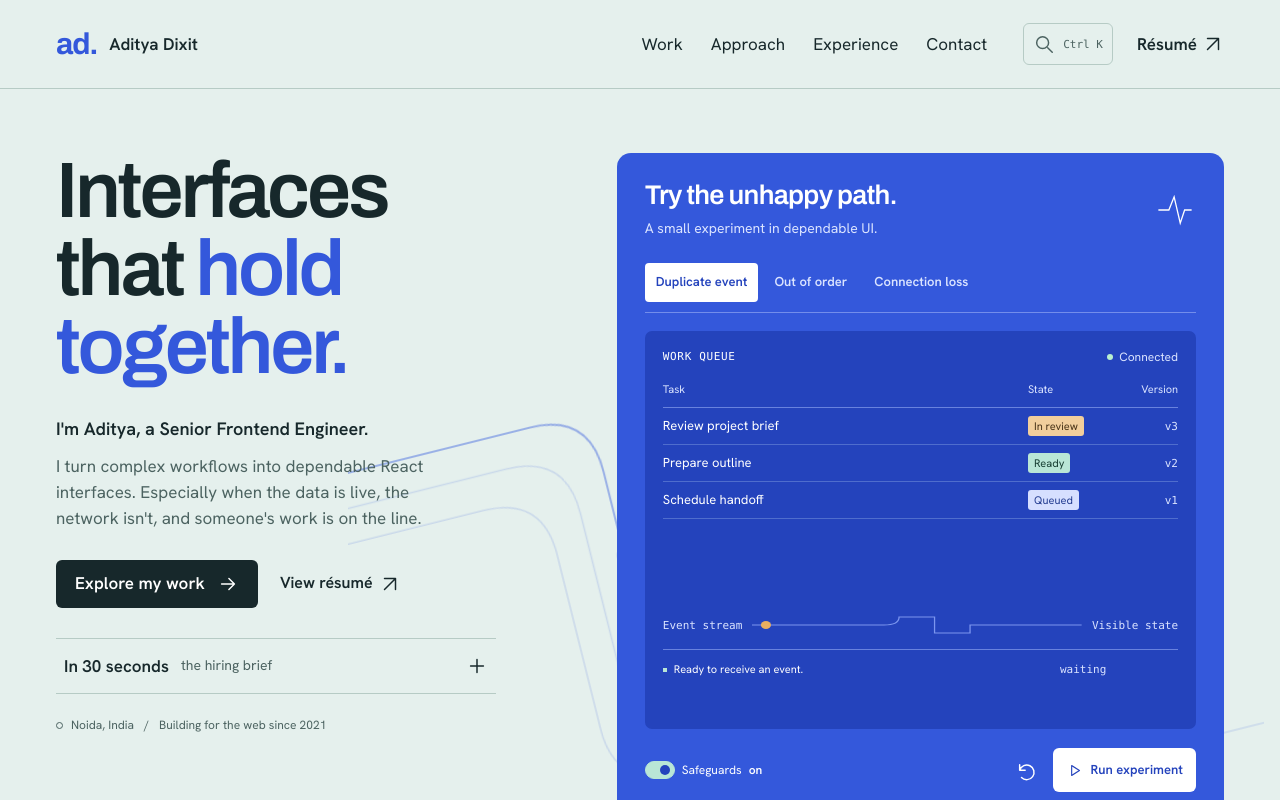
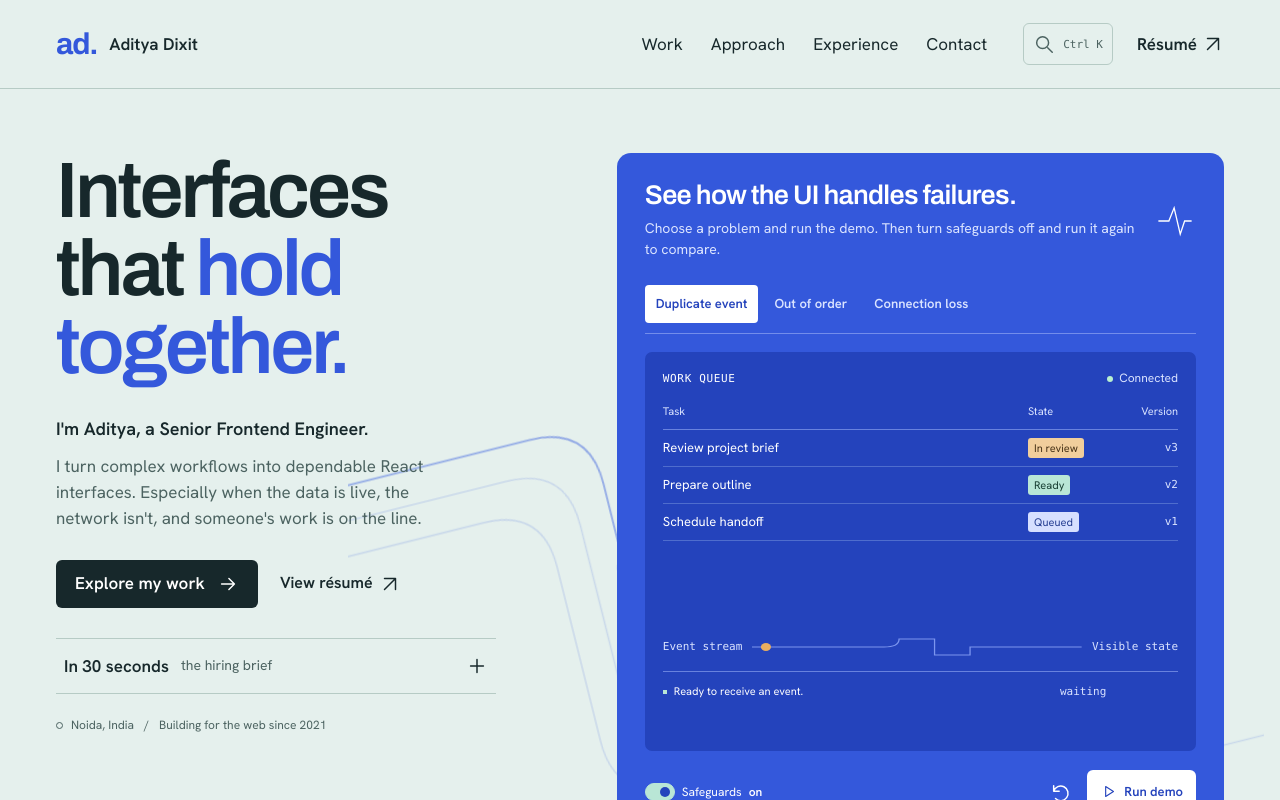
Before and after one commit to Ads-794/ads-794.github.io, a plain HTML site: page index.html in a window 1280 px wide. Both pictures are taken after a click on the button "Reset queue experiment". Shown: the top 800 px of the page. Drawn offline with Linux system fonts and the light colour scheme.

Commit message:
Style resume portfolio link and clarify reliability demo

```diff
--- a/index.html
+++ b/index.html
@@ -55,7 +55,7 @@
         <div class="intro-foot"><span class="location-mark" aria-hidden="true"></span>Noida, India <span class="intro-separator">/</span> Building for the web since 2021</div>
       </div>
       <div class="experiment" id="reliability-lab" aria-labelledby="lab-title">
-        <div class="experiment-heading"><div><h2 id="lab-title">Try the unhappy path.</h2><p>A small experiment in dependable UI.</p></div><svg class="experiment-mark" viewBox="0 0 48 48" aria-hidden="true"><path d="M5 24h12l6-15 7 30 5-15h8" /></svg></div>
+        <div class="experiment-heading"><div><h2 id="lab-title">See how the UI handles failures.</h2><p>Choose a problem and run the demo. Then turn safeguards off and run it again to compare.</p></div><svg class="experiment-mark" viewBox="0 0 48 48" aria-hidden="true"><path d="M5 24h12l6-15 7 30 5-15h8" /></svg></div>
         <div class="scenario-tabs" role="group" aria-label="Choose a failure scenario"><button type="button" data-scenario="duplicate" aria-pressed="true" disabled>Duplicate event</button><button type="button" data-scenario="stale" aria-pressed="false" disabled>Out of order</button><button type="button" data-scenario="reconnect" aria-pressed="false" disabled>Connection loss</button></div>
         <div class="lab-screen">
           <div class="lab-toolbar"><span class="data-label">WORK QUEUE</span><span id="connection-state" class="connection-state"><span></span>Connected</span></div>
@@ -66,7 +66,7 @@
           <div class="event-route" aria-hidden="true"><span>Event stream</span><svg viewBox="0 0 260 28" preserveAspectRatio="none"><path class="route-line" d="M0 14h104q12 0 12-8v0h28v16h28v-8h88" /><circle class="route-packet" cx="11" cy="14" r="4" /></svg><span>Visible state</span></div>
           <div class="event-log" id="event-log" aria-label="Event decisions"><p><span class="log-marker"></span><span>Ready to receive an event.</span><code>waiting</code></p></div>
         </div>
-        <div class="lab-controls"><label class="guard-switch"><input type="checkbox" id="guard-toggle" checked disabled /><span class="switch-track" aria-hidden="true"></span>Safeguards <strong id="guard-word">on</strong></label><div><button class="reset-button" id="queue-reset" type="button" aria-label="Reset queue experiment" disabled><svg class="icon"><use href="#i-reset" /></svg></button><button class="button button-light" id="run-queue" type="button" disabled><svg class="icon"><use href="#i-play" /></svg><span>Run experiment</span></button></div></div>
+        <div class="lab-controls"><label class="guard-switch"><input type="checkbox" id="guard-toggle" checked disabled /><span class="switch-track" aria-hidden="true"></span>Safeguards <strong id="guard-word">on</strong></label><div><button class="reset-button" id="queue-reset" type="button" aria-label="Reset queue experiment" disabled><svg class="icon"><use href="#i-reset" /></svg></button><button class="button button-light" id="run-queue" type="button" disabled><svg class="icon"><use href="#i-play" /></svg><span>Run demo</span></button></div></div>
         <p class="lab-result" id="queue-result" role="status" aria-live="polite">Send the same event twice. Watch what makes it through.</p>
         <p class="simulation-note">Interactive demonstration · synthetic data · no live service</p>
         <noscript><p class="noscript-note">Enable JavaScript to run the experiments. The case studies and all contact links are available below.</p></noscript>
--- a/script.js
+++ b/script.js
@@ -129,7 +129,7 @@
   running = value;
   experiment.classList.toggle('is-running', value);
   runButton.disabled = value;
-  runButton.querySelector('span').textContent = value ? 'Running…' : 'Run experiment';
+  runButton.querySelector('span').textContent = value ? 'Running…' : 'Run demo';
   guard.disabled = value;
   scenarioButtons.forEach(button => { button.disabled = value; });
 }
```
Also changed, not shown: 1 other file.
